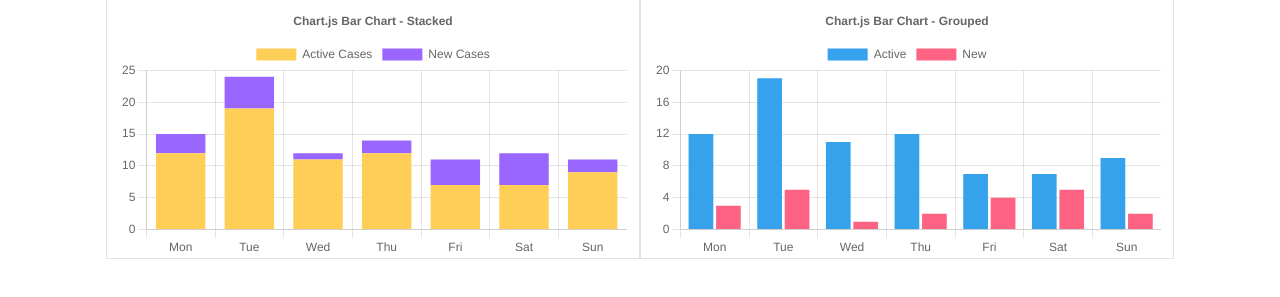
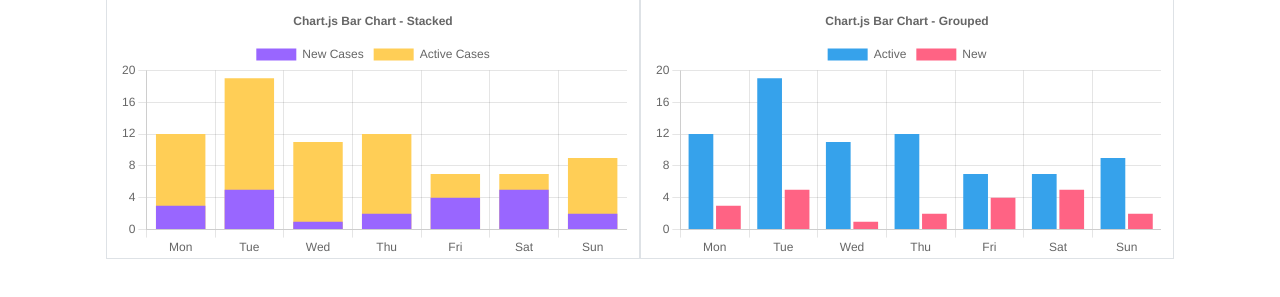
Before and after one commit to rayguang6/chartJS, a plain HTML site: page index.html in a window 1280 px wide. Shown: the part 67-364 px from the top of the page. Drawn offline with nearby package versions, Linux system fonts and the light colour scheme.

Commit message:
make the stacked dont stack y

```diff
--- a/index.html
+++ b/index.html
@@ -44,14 +44,14 @@
                 labels: labels,
                 datasets: [
                     {
+                        label: 'New Cases',
+                        data: [3,5,1,2,4,5,2],
+                        backgroundColor: 'rgba(153, 102, 255, 1)',
+                    },
+                    {
                         label: 'Active Cases',
                         data: [12, 19, 11,12,7,7,9],
                         backgroundColor: 'rgba(255, 206, 86, 1)',
-                    },
-                    {
-                        label: 'New Cases',
-                        data: [3,5,1,2,4,5,2],
-                        backgroundColor: 'rgba(153, 102, 255, 1)',
                     }
                 ]
             },
@@ -68,7 +68,7 @@
                     stacked: true,
                 },
                 y: {
-                    stacked: true
+                    stacked: false
                 }
                 }
             }
```
